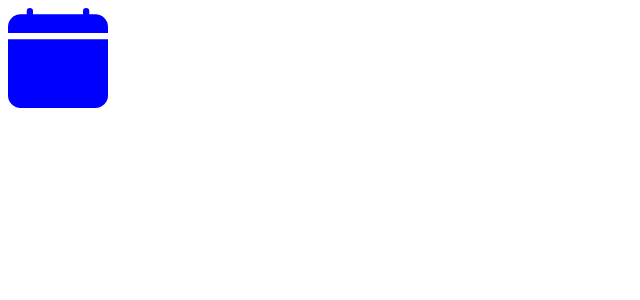
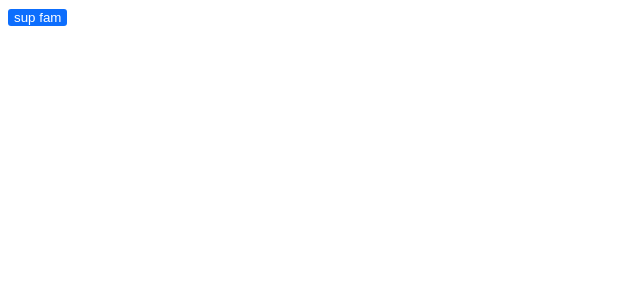
Before and after one commit to lhty24/react-mosh, a React (Vite) app: page / in a window 1280 px wide. Shown: the top 300 px of the page, without its empty margins (0-640 px from the left). Built offline with nearby package versions, Linux system fonts and the light colour scheme.

Commit message:
dev: exercise with css modules - lec4.9

```diff
--- a/src/App.tsx
+++ b/src/App.tsx
@@ -1,10 +1,11 @@
 import React, { useState } from "react";
 import { BsFillCalendarFill } from "react-icons/bs";
+import Button from "./components/Button/Button";
 
 function App() {
   return (
     <div>
-      <BsFillCalendarFill color="blue" size="100" />
+      <Button onClick={() => {}}>sup fam</Button>
     </div>
   );
 }
--- /dev/null
+++ b/src/components/Button/Button.module.css
@@ -0,0 +1,10 @@
+.btn {
+    padding: 8px, 12px;
+    border-radius: 3px;
+    border: 0;
+}
+
+.btn-primary {
+    background-color: #0d6efd;
+    color: white;
+}
--- a/src/components/Button.tsx
+++ b/src/components/Button/Button.tsx
@@ -1,4 +1,4 @@
-import React from "react";
+import styles from "./Button.module.css";
 
 interface Props {
   children: string;
@@ -8,7 +8,10 @@ interface Props {
 
 const Button = ({ children, color = "primary", onClick }: Props) => {
   return (
-    <button className={"btn btn-" + color} onClick={onClick}>
+    <button
+      className={[styles.btn, styles["btn-" + color]].join(" ")}
+      onClick={onClick}
+    >
       {children}
     </button>
   );
```
